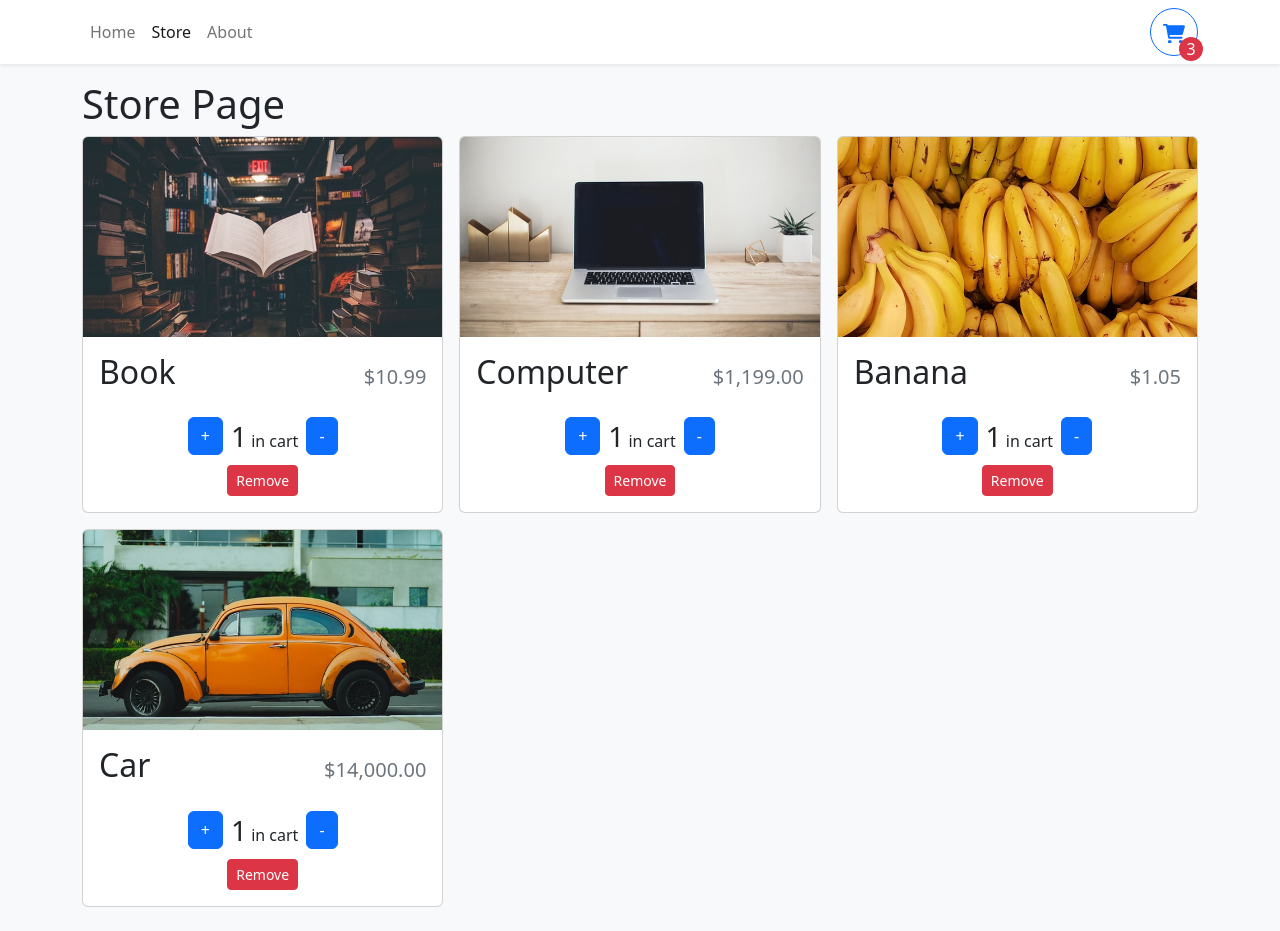
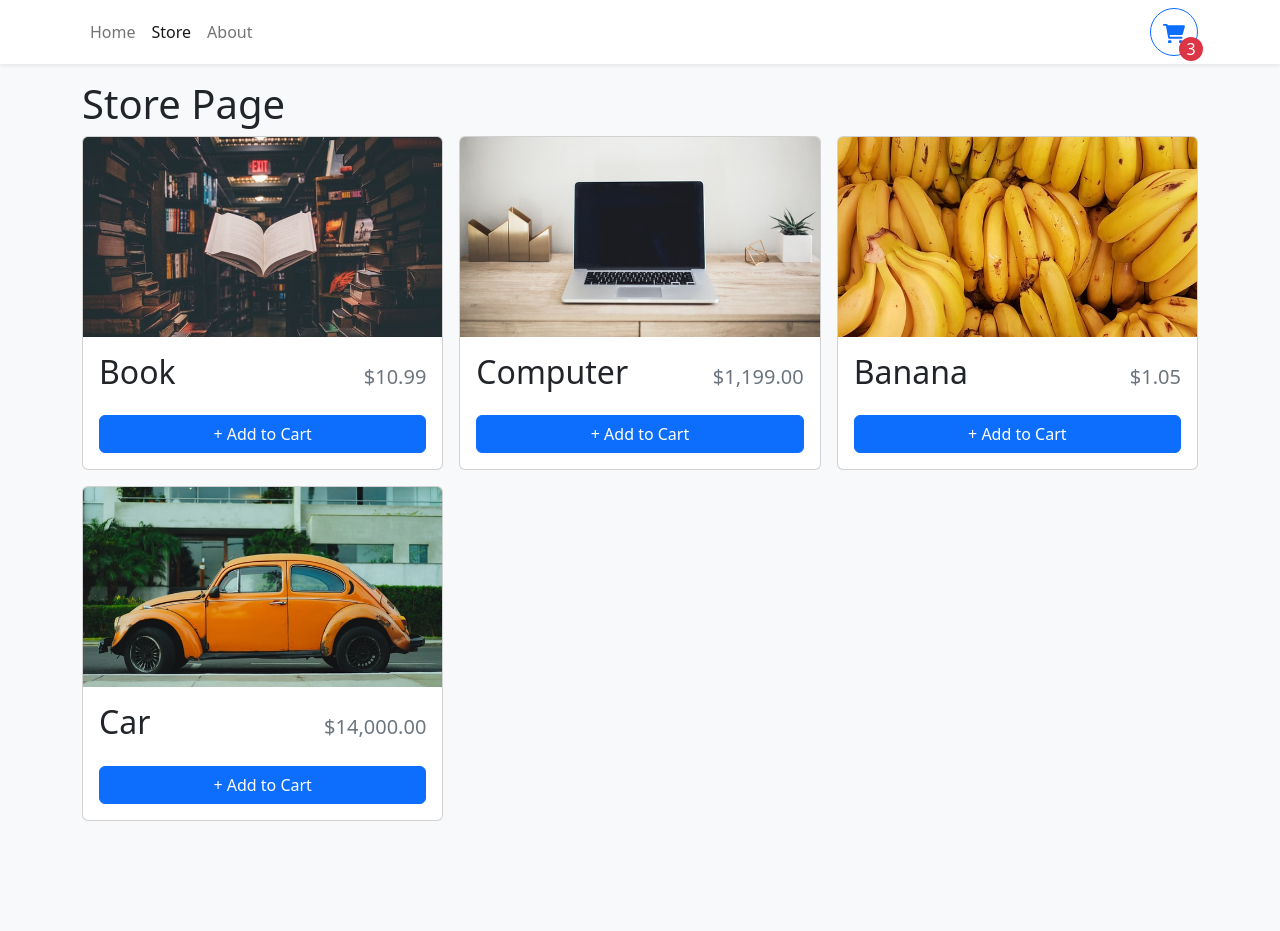
Before and after one commit to gabeno/shoppers-delight, a React (Vite) app: page /store in a window 1280 px wide. After the commit the page ends 845 px from the top, so only its background shows below. Built offline with nearby package versions, Linux system fonts and the light colour scheme.

Commit message:
use useShoppingCart hook created with ShoppingCartContext
this adds interactivity to our buttons

```diff
--- a/src/components/StoreItem.tsx
+++ b/src/components/StoreItem.tsx
@@ -1,4 +1,5 @@
 import { Button, Card } from "react-bootstrap"
+import { useShoppingCart } from "../context/ShoppingCartContext"
 import { formatCurrency } from "../utilities/formatCurrency"
 
 type StoreItemProps = {
@@ -9,7 +10,13 @@ type StoreItemProps = {
 }
 
 export function StoreItem({id, name, price, imgUrl}: StoreItemProps) {
-    const quantity = 1
+    const {
+        getItemQuantity,
+        increaseCartQuantity,
+        decreaseCartQuantity,
+        removeFromCart
+    } = useShoppingCart()
+    const quantity = getItemQuantity(id)
     return (
         <Card className="h-100">
             <Card.Img variant="top" src={imgUrl} height="200px" style={{ objectFit: "cover" }} />
@@ -20,7 +27,7 @@ export function StoreItem({id, name, price, imgUrl}: StoreItemProps) {
                 </Card.Title>
                 <div className="mt-auto">
                     {quantity === 0 ? (
-                        <Button className="w-100">+ Add to Cart</Button>
+                        <Button className="w-100" onClick={() => increaseCartQuantity(id)}>+ Add to Cart</Button>
                     ) : (
                         <div
                             className="d-flex align-items-center flex-column"
@@ -30,13 +37,13 @@ export function StoreItem({id, name, price, imgUrl}: StoreItemProps) {
                                 className="d-flex align-items-center justify-content-center"
                                 style={{ gap: ".5rem" }}
                             >
-                                <Button>+</Button>
+                                <Button onClick={() => increaseCartQuantity(id)}>+</Button>
                                 <div>
                                     <span className="fs-3">{quantity}</span> in cart
                                 </div>
-                                <Button>-</Button>
+                                <Button onClick={() => decreaseCartQuantity(id)}>-</Button>
                             </div>
-                            <Button variant="danger" size="sm">Remove</Button>
+                            <Button variant="danger" size="sm" onClick={() => removeFromCart(id)}>Remove</Button>
                         </div>
                     )}
                 </div>
```
